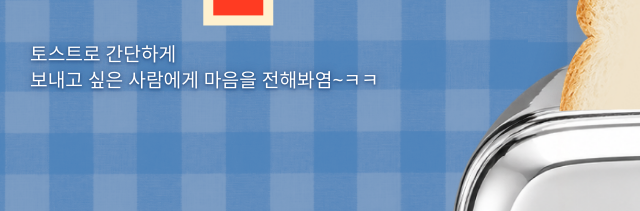
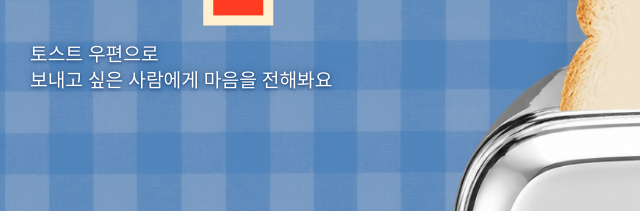
Before and after one commit to mingit9/toastal-express1, a website: page public/index.html in a window 1280 px wide. Shown: the part 267-478 px from the top of the page, 34-674 px from the left. Drawn offline with Linux system fonts and the light colour scheme; no server answers; a web font is replaced by a local one.

Commit message:
Update index.html

```diff
--- a/public/index.html
+++ b/public/index.html
@@ -69,7 +69,7 @@
 
   <!-- 1. 표지 -->
   <section id="cover" class="screen active">
-    <p class="cover-sub">토스트로 간단하게<br>보내고 싶은 사람에게 마음을 전해봐염~ㅋㅋ</p>
+    <p class="cover-sub">토스트 우편으로<br>보내고 싶은 사람에게 마음을 전해봐요</p>
     <div class="knobs">
       <div><span class="led red"></span><button class="knob" id="howBtn">사용법</button></div>
       <div><span class="led green"></span><button class="knob" id="startBtn">시작</button></div>
```
